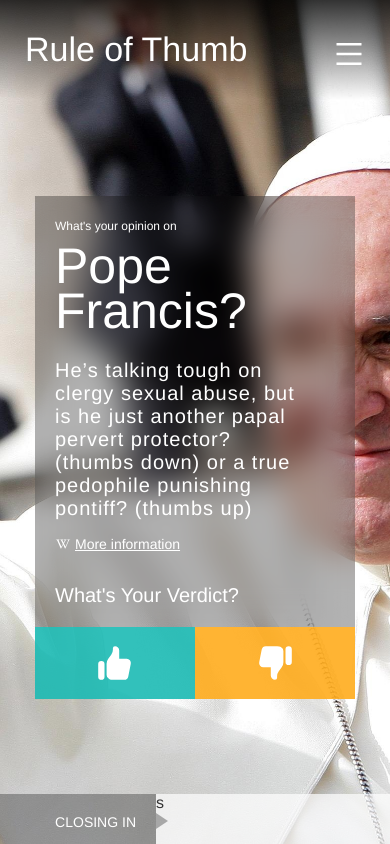
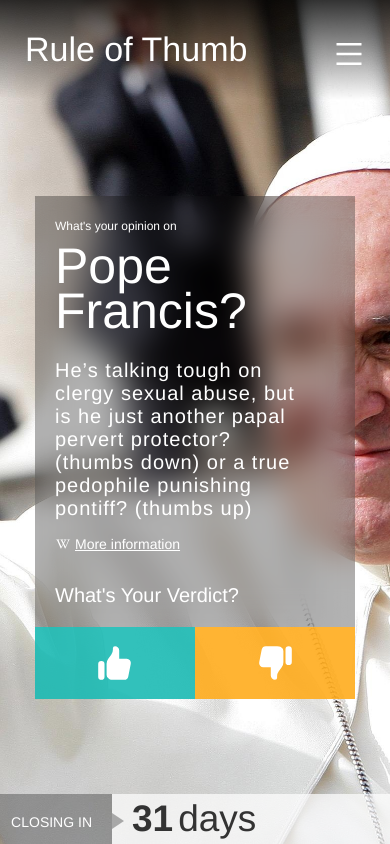
Before and after one commit to dguerrac/thumbs-test, a React (Create React App) app: page / in a window 390 px wide. Built offline with nearby package versions, Linux system fonts and the light colour scheme.

Commit message:
dynamic bar in countdown and responsive too

```diff
--- a/src/components/CountDown/CountDown.jsx
+++ b/src/components/CountDown/CountDown.jsx
@@ -1,9 +1,11 @@
 import React, { useEffect, useState } from "react";
 import './CountDown.scss';
 
+const CountDown = () => {
+
   const getRemainTime = () => {
     let now = new Date(),
-    remainTime = (new Date('Sep 31 2020 00:00:00 GMT-0500') - now + 1000) / 1000,
+      remainTime = (new Date('Oct 12 2020 21:00:00 GMT-0500') - now + 1000) / 1000,
       remainSeconds = ("0" + Math.floor(remainTime % 60)).slice(-2),
       remainMinutes = ("0" + Math.floor(remainTime / 60 % 60)).slice(-2),
       remainHours = ("0" + Math.floor(remainTime / 3600 % 24)).slice(-2),
@@ -18,11 +20,8 @@ const getRemainTime = () => {
     }
   }
 
-const totalTimeLeft = getRemainTime();
-
-const CountDown = () => {
-
   const [timeLeft, setTimeLeft] = useState(getRemainTime());
+  const totalTime = 2592000;
 
   useEffect(() => {
     const timerUpDate = setTimeout(() => {
@@ -34,20 +33,25 @@ const CountDown = () => {
     return () => clearTimeout(timerUpDate);
   });
 
+  const remaining = (timeLeft.remainTime * 100) / totalTime;
+  const lapsed = ((totalTime - timeLeft.remainTime) * 100) / totalTime;
+  console.log(remaining, lapsed)
+
   return (
     <div className={'countdown-container'}>
-      <div className={'countdown-container__message'}>
+      {timeLeft.remainTime <= 1 ?
+        <div className={'countdown-container__time-up'}><p>Time up</p></div> :
+        <>
+          <div className={'countdown-container__message'} style={{width: `${lapsed}%`}}>
             <p>closing in</p>
           </div>
-      <div className={'countdown-container__timer'}>
-        s
+          <div className={'countdown-container__timer'} style={{width: `${remaining}%`}}>
+            {timeLeft.remainDays < 1 ? <span>Today</span> : <><b>{timeLeft.remainDays}</b><span>days</span></>}
           </div>
+        </>
+      }
     </div>
   );
 }
 
 export default CountDown;
-
-{/*<h1>Tiempo restante para que me la chupes</h1>
-<p>{timeLeft.remainDays}d:{timeLeft.remainHours}h:{timeLeft.remainMinutes}m:{timeLeft.remainSeconds}s</p>
-{timeLeft.remainTime <= 1 && <p>Ya me la puedes chupar</p>}*/}
--- a/src/components/CountDown/CountDown.scss
+++ b/src/components/CountDown/CountDown.scss
@@ -10,7 +10,7 @@
     align-items: center;
 		position: relative;
 		background-color: rgba(0, 0, 0, 0.3);
-		width: 40%;
+		min-width: 112px !important;
 		padding-right: 20px;
 		&:after {
 			position: absolute;
@@ -31,7 +31,28 @@
 		}
 	}
 	&__timer {
+		display: flex;
+		align-items: center;
 		background-color: hsla(0, 0%, 100%, 0.7);
-		width: 60%;
+		min-width: 115px !important;
+		padding-left: 20px;
+		font-size: 37px;
+		span {
+			margin: 0 5px;
+			font-weight: lighter;
+		}
+	}
+	&__time-up {
+		display: flex;
+		justify-content: center;
+		align-items: center;
+		width: 100%;
+		background-color: rgba(0, 0, 0, 0.3);
+		p {
+			margin-top: 5px;
+			color: #fff;
+			text-transform: uppercase;
+			font-size: 24px;
+		}
 	}
 }
```
Lines whose indentation alone changed are shown as unchanged.
